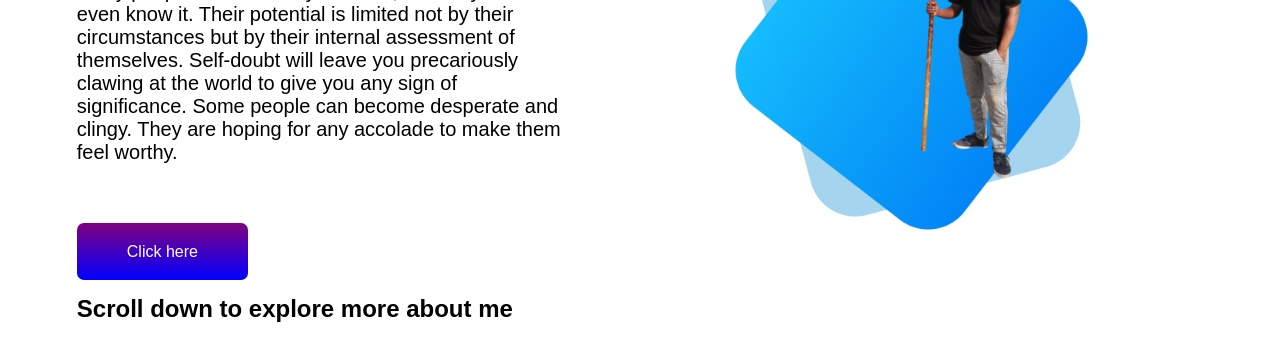
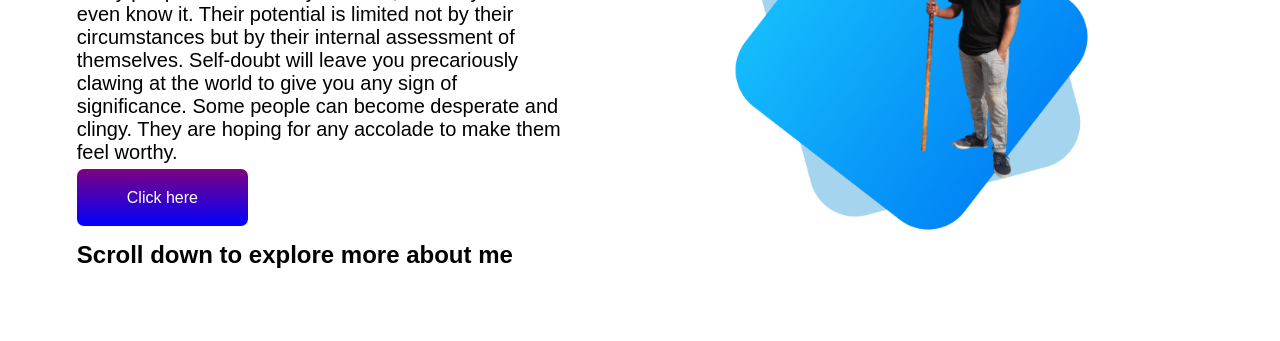
Before and after one commit to Surjo11/portfolio-2, a plain HTML site: page index.html in a window 1280 px wide. Shown: the part 218-559 px from the top of the page. Drawn offline with Linux system fonts and the light colour scheme; a web font is replaced by a local one.

Commit message:
final project

```diff
--- a/index.html
+++ b/index.html
@@ -19,7 +19,7 @@
             <div class="paragraph">
                 <p>Many people are incredibly talented, and they don't even know it.
 
-                    Their potential is limited not by their circumstances but by their internal assessment of themselves. Self-doubt will leave you precariously clawing at the world to give you any sign of significance.  Some people can become desperate and clingy. They are hoping for any accolade to make them feel worthy.</p><br><br><br>
+                    Their potential is limited not by their circumstances but by their internal assessment of themselves. Self-doubt will leave you precariously clawing at the world to give you any sign of significance.  Some people can become desperate and clingy. They are hoping for any accolade to make them feel worthy.</p>
                 <a target="_blank" class="click" href="">Click here</a>
                 <h2>Scroll down to explore more about me</h2>
             </div>
```
